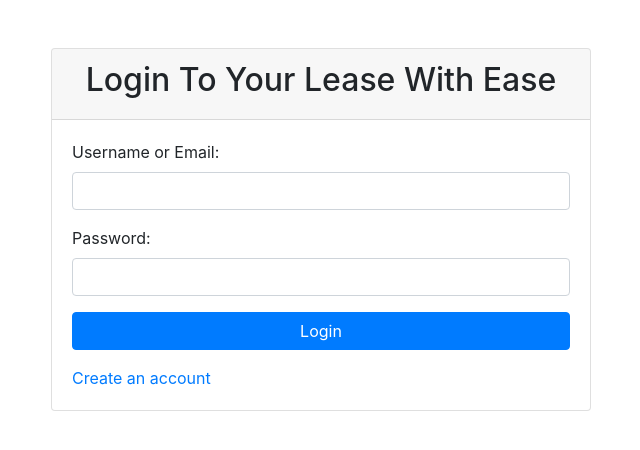
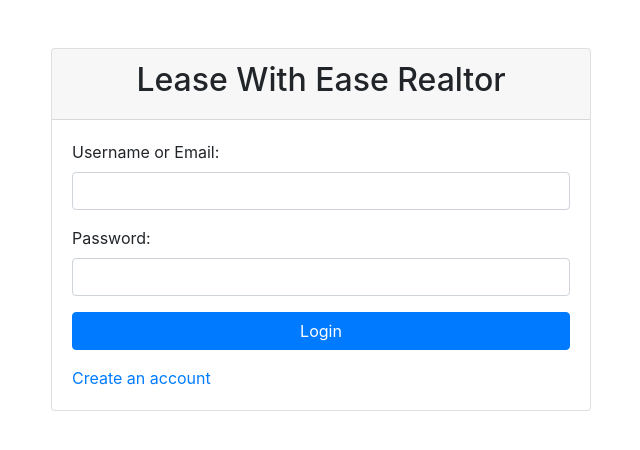
Before and after one commit to Iyimiide/Lease, a PHP site: page /login2.php in a window 1280 px wide. Shown: the top 450 px of the page, without its empty margins (319-959 px from the left). Run offline with PHP 8.4, Linux system fonts and the light colour scheme.

Commit message:
Update login2.php

```diff
--- a/Leasewithease/login2.php
+++ b/Leasewithease/login2.php
@@ -37,7 +37,7 @@ if(isset($_POST["submit"])){
       <div class="col-md-6 mt-5">
         <div class="card">
           <div class="card-header">
-            <h2 class="text-center">Login To Your Lease With Ease</h2>
+            <h2 class="text-center">Lease With Ease Realtor</h2>
           </div>
           <div class="card-body">
             <form action="" method="post" autocomplete="off">
@@ -52,7 +52,7 @@ if(isset($_POST["submit"])){
               <button type="submit" name="submit" class="btn btn-primary btn-block">Login</button>
             </form>
             <div class="mt-3">
-              <a href="registration.php">Create an account</a>
+              <a href="registration2.php">Create an account</a>
             </div>
           </div>
         </div>
```
